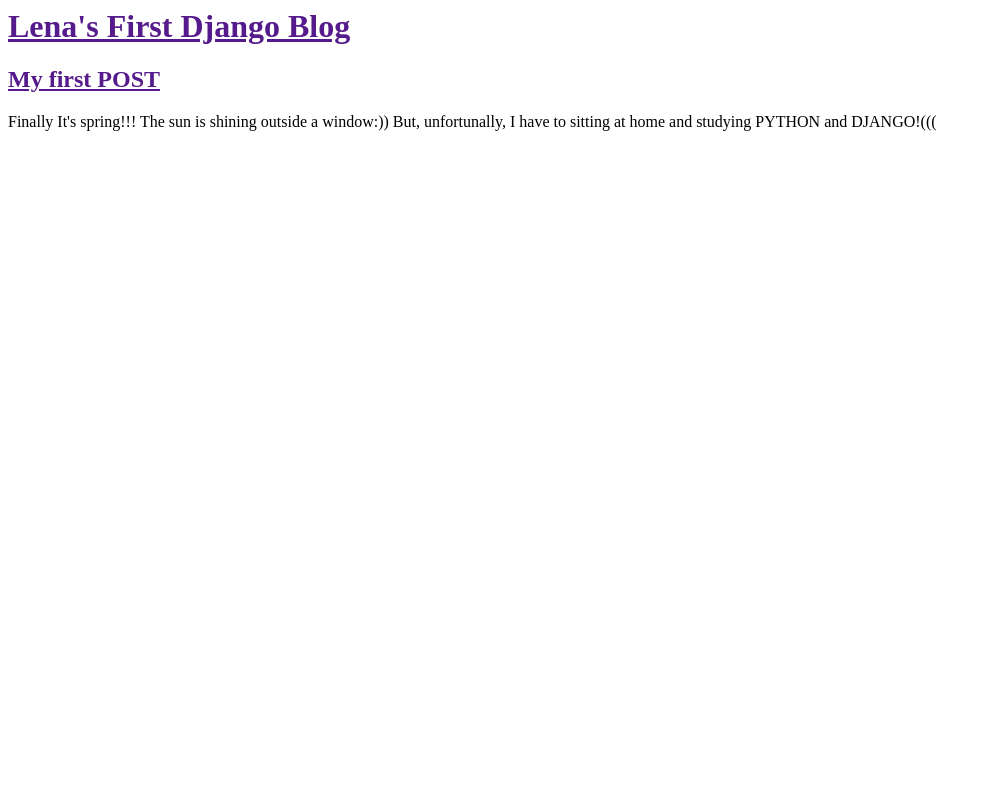
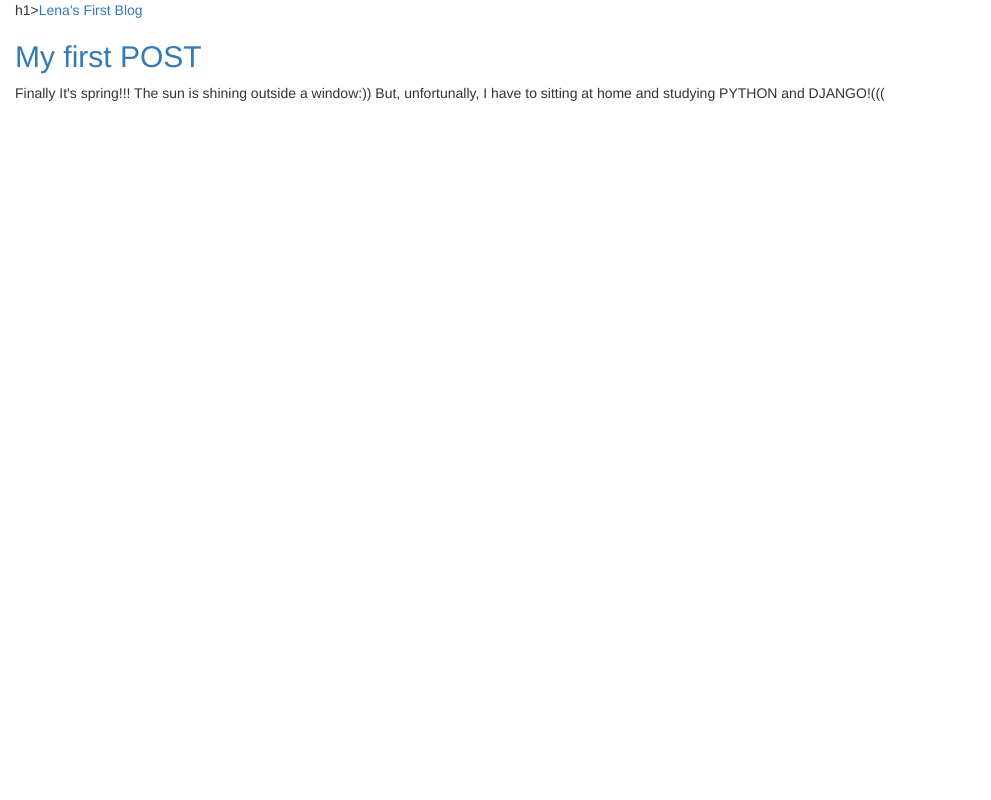
Before and after one commit to ElenaVell/my-second-blog, a Django app: page / in a window 1280 px wide. Shown: the whole page, without its empty margins (0-991 px from the left). Run offline with Django 3.2, Linux system fonts and the light colour scheme; data that the repository does not hold is empty; some libraries are stand-ins or nearby versions.

Commit message:
Modified templates to display posts from database.

```diff
--- /dev/null
+++ b/blog/static/css/blog.css
@@ -0,0 +1,7 @@
+h1 a {
+        color: #FCA205;
+        font-family: 'Lobster';
+    }
+body {
+	padding-left: 15px
+}
--- a/blog/templates/blog/post_list.html
+++ b/blog/templates/blog/post_list.html
@@ -1,15 +1,19 @@
+{% load staticfiles %}
 <html>
 	<head>
+		<link rel="stylesheet" href="//maxcdn.bootstrapcdn.com/bootstrap/3.2.0/css/bootstrap.min.css">
+		<link rel="stylesheet" href="//maxcdn.bootstrapcdn.com/bootstrap/3.2.0/css/bootstrap-theme.min.css">
+		<link rel="stylesheet" href="{% static 'css/blog.css' %}">
+		<link href="https://fonts.googleapis.com/css?family=Lobster&subset=latin,cyrillic" rel="stylesheet" type="text/css">
 		<title> Lena's BLOG </title>
 	</head>
 	<body>
 		<div>
-			<h1><a href=""> Lena's First Django Blog </a></h1>
+			h1><a href="/">Lena's First Blog</a></h1>
 		</div>
-
-       	{% for post in posts %}
+		{% for post in posts %}
 			<div>
-				<p> published 14.03.2017 </p>
+				<p> published {{post.published_date}} </p>
 				<h1><a href="">{{ post.title }}</a></h1>
 				<p>{{ post.text|linebreaksbr }}</p>
 			</div>
```
